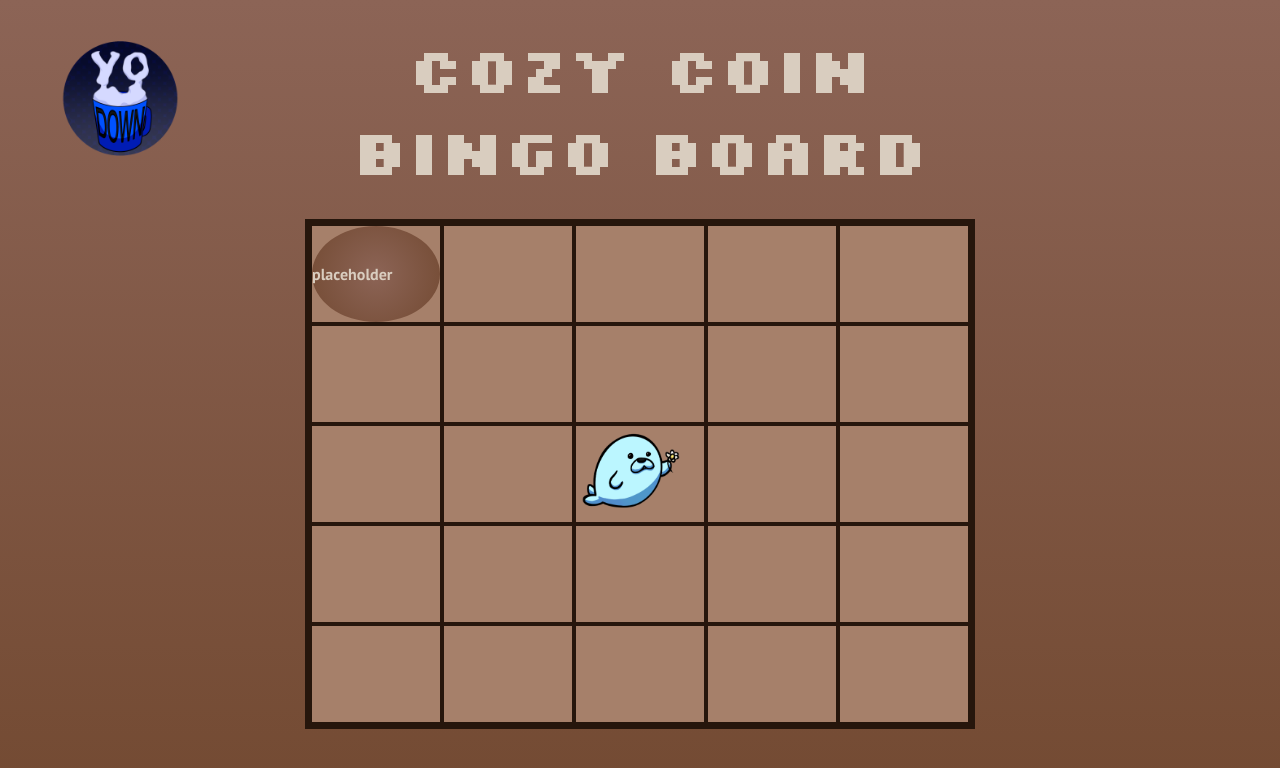
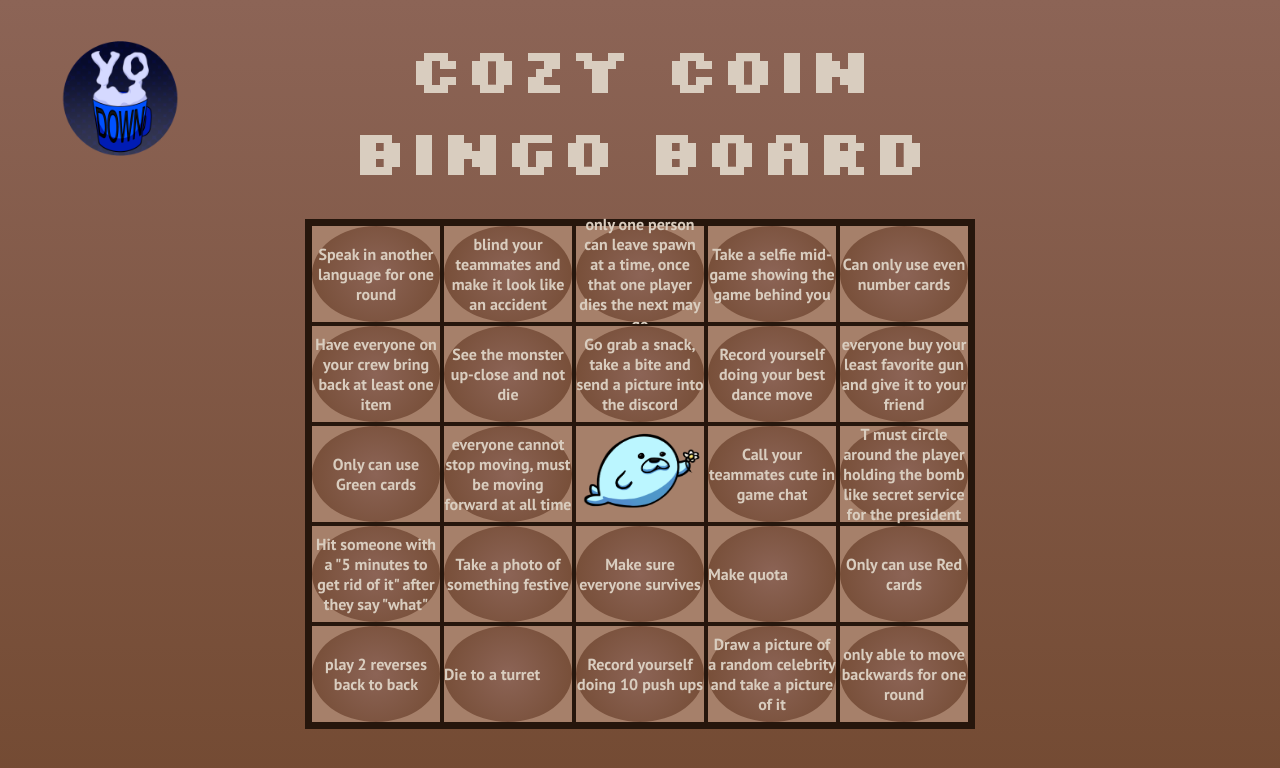
Before and after one commit to gusteran/ultimateyodown.com, a React (Create React App) app in the folder cozy-coin-bounty-board/: page / in a window 1280 px wide. Shown: the top 768 px of the page. Built offline with nearby package versions, Linux system fonts and the light colour scheme.

Commit message:
Randomized tasks

```diff
--- a/cozy-coin-bounty-board/package.json
+++ b/cozy-coin-bounty-board/package.json
@@ -6,10 +6,11 @@
     "@testing-library/jest-dom": "^5.17.0",
     "@testing-library/react": "^13.4.0",
     "@testing-library/user-event": "^13.5.0",
+    "gh-pages": "^6.1.0",
     "js-cookie": "^3.0.5",
     "react": "^18.2.0",
     "react-dom": "^18.2.0",
-    "react-scripts": "5.0.1",
+    "react-scripts": "^5.0.1",
     "web-vitals": "^2.1.4"
   },
   "scripts": {
--- a/cozy-coin-bounty-board/src/Bingo.js
+++ b/cozy-coin-bounty-board/src/Bingo.js
@@ -1,53 +1,12 @@
-import './Bingo.css';
-import free_seal from './resources/seal2.png'
-import BingoSquare from './Square';
-import React from 'react';
+import "./Bingo.css";
+import FreeSeal from "./FreeSeal";
+import BingoSquare from "./Square";
+import React from "react";
+import TaskList from "./TaskList";
 
 class Bingo extends React.Component {
-
-
-
-
   render() {
-    return (
-      <div className="Bingo">
-        <div className='Row'>
-          <BingoSquare></BingoSquare>
-          <div className="Box"></div>
-          <div className="Box"></div>
-          <div className="Box"></div>
-          <div className="Box"></div>
-        </div>
-        <div className='Row'>
-          <div className="Box"></div>
-          <div className="Box"></div>
-          <div className="Box"></div>
-          <div className="Box"></div>
-          <div className="Box"></div>
-        </div>
-        <div className='Row'>
-          <div className="Box"></div>
-          <div className="Box"></div>
-          <div className="Box"><img src={free_seal} className="Free-Seal" alt="free" /></div>
-          <div className="Box"></div>
-          <div className="Box"></div>
-        </div>
-        <div className='Row'>
-          <div className="Box"></div>
-          <div className="Box"></div>
-          <div className="Box"></div>
-          <div className="Box"></div>
-          <div className="Box"></div>
-        </div>
-        <div className='Row'>
-          <div className="Box"></div>
-          <div className="Box"></div>
-          <div className="Box"></div>
-          <div className="Box"></div>
-          <div className="Box"></div>
-        </div>
-      </div>
-    );
+    return <TaskList />;
   }
 }
 
--- /dev/null
+++ b/cozy-coin-bounty-board/src/FreeSeal.js
@@ -0,0 +1,14 @@
+import React from "react";
+import free_seal from "./resources/seal2.png";
+
+class FreeSeal extends React.Component {
+  render() {
+    return (
+      <div className="Free-Seal">
+        <img src={free_seal} className="Box" alt="free" />
+      </div>
+    );
+  }
+}
+
+export default FreeSeal;
--- a/cozy-coin-bounty-board/src/Square.js
+++ b/cozy-coin-bounty-board/src/Square.js
@@ -1,31 +1,37 @@
-import './Bingo.css';
-import free_seal from './resources/seal2.png'
+import "./Bingo.css";
+import free_seal from "./resources/seal2.png";
 // import selected_square from './resources/circle1.png'
-import Bingo from './Bingo';
-import React from 'react';
+import Bingo from "./Bingo";
+import React from "react";
 
 class BingoSquare extends React.Component {
-
   constructor() {
     super();
-    this.state = {isToggleOn: true};
+    this.state = { isToggleOn: true };
     this.text = "placeholder";
 
     this.handleClick = this.handleClick.bind(this);
   }
 
   handleClick() {
-    this.setState(prevState => ({
-      isToggleOn: !prevState.isToggleOn
+    this.setState((prevState) => ({
+      isToggleOn: !prevState.isToggleOn,
     }));
   }
 
   render() {
+    const { text } = this.props;
     return (
       <div className="Box" onClick={this.handleClick}>
-                {this.state.isToggleOn ?
-                    <div className='Dot'><span className='Selected-Text'>{this.text}</span></div> :
-                    <div className='Unlicked'><span className='Unselected-Text'>{this.text}</span></div>}
+        {this.state.isToggleOn ? (
+          <div className="Dot">
+            <span className="Selected-Text">{text}</span>
+          </div>
+        ) : (
+          <div className="Unlicked">
+            <span className="Unselected-Text">{"Done!"}</span>
+          </div>
+        )}
       </div>
     );
   }
--- a/cozy-coin-bounty-board/src/TaskList.js
+++ b/cozy-coin-bounty-board/src/TaskList.js
@@ -1,12 +1,14 @@
-import React from 'react';
-import Cookies from 'js-cookie';
+import React from "react";
+import Cookies from "js-cookie";
+import FreeSeal from "./FreeSeal";
+import BingoSquare from "./Square";
 
 class TaskList extends React.Component {
   constructor() {
+    super();
     this.random_order = Cookies.get(cookie_name);
     if (this.random_order == undefined) {
-            this.random_order = this.shuffleArray(orgininal_list)
-
+      this.random_order = this.shuffleArray(orgininal_list);
     }
   }
 
@@ -21,76 +23,95 @@ class TaskList extends React.Component {
   createBingoBoard() {
     //todo put seal in the middle or [2,2]
     const gridSize = 5;
+    const half = 2;
     const board = [];
-        let counter = 0;
 
     for (let i = 0; i < gridSize; i++) {
       const row = [];
       for (let j = 0; j < gridSize; j++) {
-            if(i == 2 && j == 2 ){
+        if (i === half && j === half) {
           //middle case
-                row.push(<div className="Box"><img src={free_seal} className="Free-Seal" alt="free" /></div>)
+          row.push(<FreeSeal />);
+        } else {
+          const text = this.random_order[i * gridSize + j];
+          row.push(<BingoSquare key={`${i}-${j}`} text={text} />);
         }
-            const text = this.random_order[counter++];
-            row.push(<BingoSquare key={`${i}-${j}`} text={text} />);
       }
       board.push(row);
     }
 
     return board;
   }
+
+  render() {
+    const bingoBoard = this.createBingoBoard();
+
+    return (
+      <div className="Bingo">
+        {bingoBoard.map((row, rowIndex) => (
+          <div key={`row-${rowIndex}`} className="Row">
+            {row.map((cell, cellIndex) => (
+              <div key={`cell-${rowIndex}-${cellIndex}`} className="BingoCell">
+                {cell}
+              </div>
+            ))}
+          </div>
+        ))}
+      </div>
+    );
+  }
 }
 
-
-
-
-const cookie_name = 'cozy-coin-bingo-board';
+const cookie_name = "cozy-coin-bingo-board";
 
 const orgininal_list = [
-    'Draw a picture of a random celebrity and take a picture of it',
-'Go grab a snack, take a bite and send a picture into the discord',
-'Record yourself doing your best dance move',
-'Record yourself doing 10 push ups',
-'Call your teammates cute in game chat',
-'Call the enemy team cute in game chat',
-'Take a selfie mid-game showing the game behind you',
-'Talk in an accent for the duration of the round',
-'Record a quick video promoting the ultimate Yo Down',
-'Write down your favorite recipe',
-'Sing the chorus of your favorite song',
-'Post a picture of your favorite object in your room',
-'Take a photo of something festive',
-'Win a round without moving',
-'Speak in another language for one round',
+  "Draw a picture of a random celebrity and take a picture of it",
+  "Go grab a snack, take a bite and send a picture into the discord",
+  "Record yourself doing your best dance move",
+  "Record yourself doing 10 push ups",
+  "Call your teammates cute in game chat",
+  "Call the enemy team cute in game chat",
+  "Take a selfie mid-game showing the game behind you",
+  "Talk in an accent for the duration of the round",
+  "Record a quick video promoting the ultimate Yo Down",
+  "Write down your favorite recipe",
+  "Sing the chorus of your favorite song",
+  "Post a picture of your favorite object in your room",
+  "Take a photo of something festive",
+  "Win a round without moving",
+  "Speak in another language for one round",
   'Hit someone with a "5 minutes to get rid of it" after they say "what"',
 
   // Lethal company: ",
-'Make sure everyone survives',
-'Make quota',
-'Have everyone on your crew bring back at least one item',
-'Die to a turret',
-'See the monster up-close and not die',
-'roll a dice to see what moon you go to',
-'flash lights cannot be your first purchase',
+  "Make sure everyone survives",
+  "Make quota",
+  "Have everyone on your crew bring back at least one item",
+  "Die to a turret",
+  "See the monster up-close and not die",
+  "roll a dice to see what moon you go to",
+  "flash lights cannot be your first purchase",
 
   // Uno challenges:
-'Only can use Blue cards',
-'Only can use Red cards',
-'Only can use Green cards',
-'Only can use Yellow cards',
-'Can only use odd number cards',
-'Can only use even number cards',
-'Call Uno 3 times in a row',
-'win with a plus 4',
-'win with a plus 2',
-'play 2 reverses back to back',
+  "Only can use Blue cards",
+  "Only can use Red cards",
+  "Only can use Green cards",
+  "Only can use Yellow cards",
+  "Can only use odd number cards",
+  "Can only use even number cards",
+  "Call Uno 3 times in a row",
+  "win with a plus 4",
+  "win with a plus 2",
+  "play 2 reverses back to back",
 
   // Cs2 challenges:
-'melee only for one round',
-'only able to move backwards for one round',
-'only one person can leave spawn at a time, once that one player dies the next may go',
-'CT must wait in spawn until bomb is planted then they may go',
-'T must circle around the player holding the bomb like secret service for the president',
-'everyone buy your least favorite gun and give it to your friend',
-'everyone cannot stop moving, must be moving forward at all time',
-'blind your teammates and make it look like an accident'];
+  "melee only for one round",
+  "only able to move backwards for one round",
+  "only one person can leave spawn at a time, once that one player dies the next may go",
+  "CT must wait in spawn until bomb is planted then they may go",
+  "T must circle around the player holding the bomb like secret service for the president",
+  "everyone buy your least favorite gun and give it to your friend",
+  "everyone cannot stop moving, must be moving forward at all time",
+  "blind your teammates and make it look like an accident",
+];
+
+export default TaskList;
```
Also changed, not shown: 1 other file (tests, documents, lock files or other folders). Lines whose indentation alone changed are shown as unchanged.
